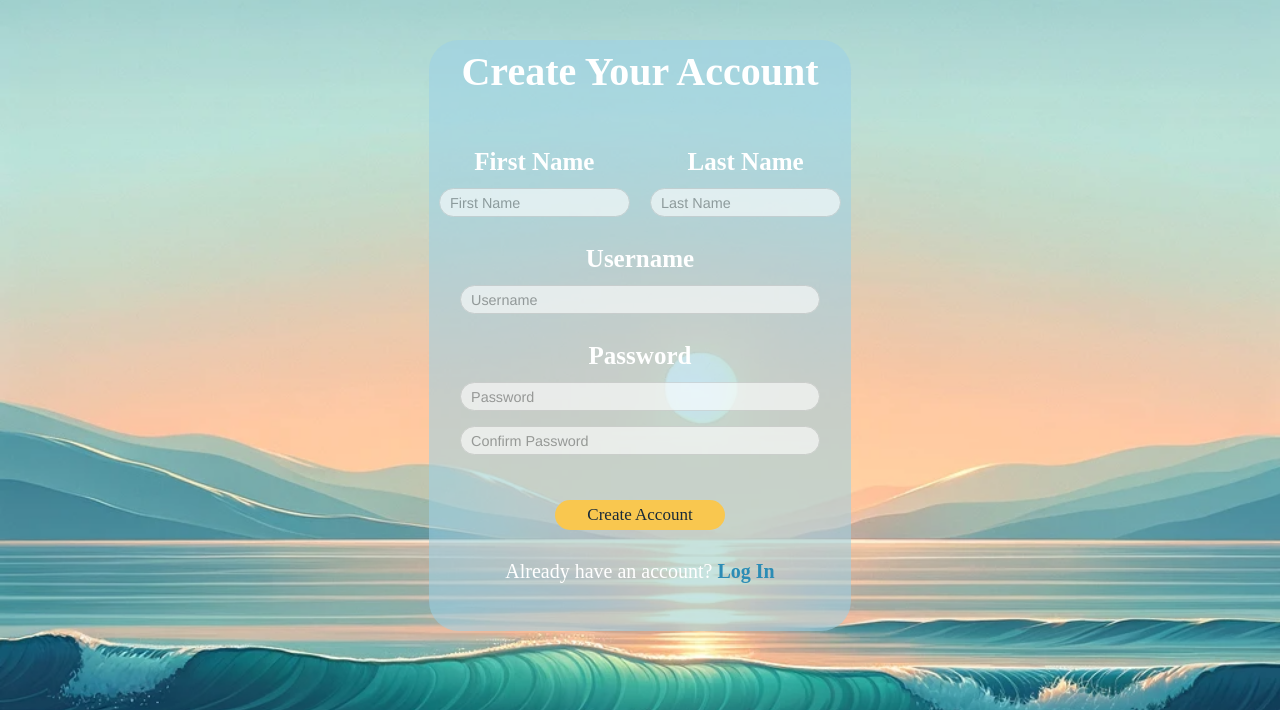
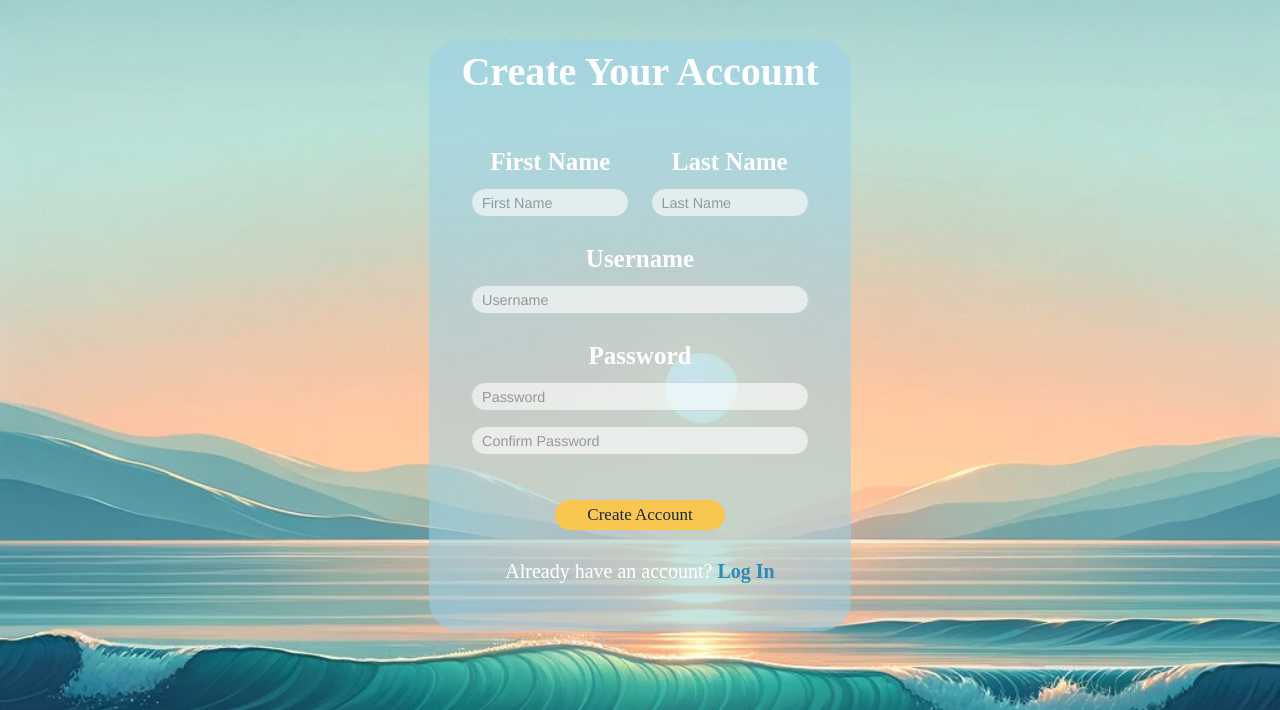
Before and after one commit to happysnail2357/Contact-Manager-Website, a PHP site: page /signup.html in a window 1280 px wide. Shown: the part 72-782 px from the top of the page. Run offline with PHP 8.4, Linux system fonts and the light colour scheme; some web fonts are replaced.

Commit message:
Fixed input field alignment

```diff
--- a/css/login-signup.css
+++ b/css/login-signup.css
@@ -31,7 +31,6 @@
 	color: white;
 	font-size: 40px;
 	font-family: 'Gowun Batang', 'Times New Roman', serif;
-	text-align: center;
 	margin-bottom: 40px;
 	margin-top: -40px;
 }
@@ -42,7 +41,7 @@
 .input-group {
 	display: flex;
 	flex-direction: column;
-	align-items: center;
+	text-align: center;
 	width: 100%;
 }
 
@@ -56,7 +55,9 @@
 }
 
 .input-group > input {
-	width: 80%;
+	width: stretch;
+	margin-left: 10%;
+	margin-right: 10%;
 	height: 7px;
 	padding: 10px;
 	margin-bottom: 15px;
@@ -83,6 +84,7 @@
 	font-family: 'Gowun Batang', 'Times New Roman', serif;
     font-size: 15px;
 	font-style: italic;
+	text-align: justify-all;
 	padding-left: 1.5em;
 	padding-right: 1.5em;
 }
@@ -142,6 +144,29 @@
 	grid-area: 2/2/3/3;
 }
 
+.form-align-f-name > input {
+	margin-left: 20%;
+	margin-right: 5%;
+}
+
+.form-align-l-name > input {
+	margin-right: 20%;
+	margin-left: 5%;
+}
+
+.form-align-f-name > label,
+.form-align-f-name > p1 {
+	padding-left: 20%;
+	padding-right: 5%;
+}
+
+.form-align-l-name > label,
+.form-align-l-name > p1 {
+	padding-right: 20%;
+	padding-left: 5%;
+}
+
+
 .form-align-username {
 	grid-area: 3/1/4/3;
 }
```
